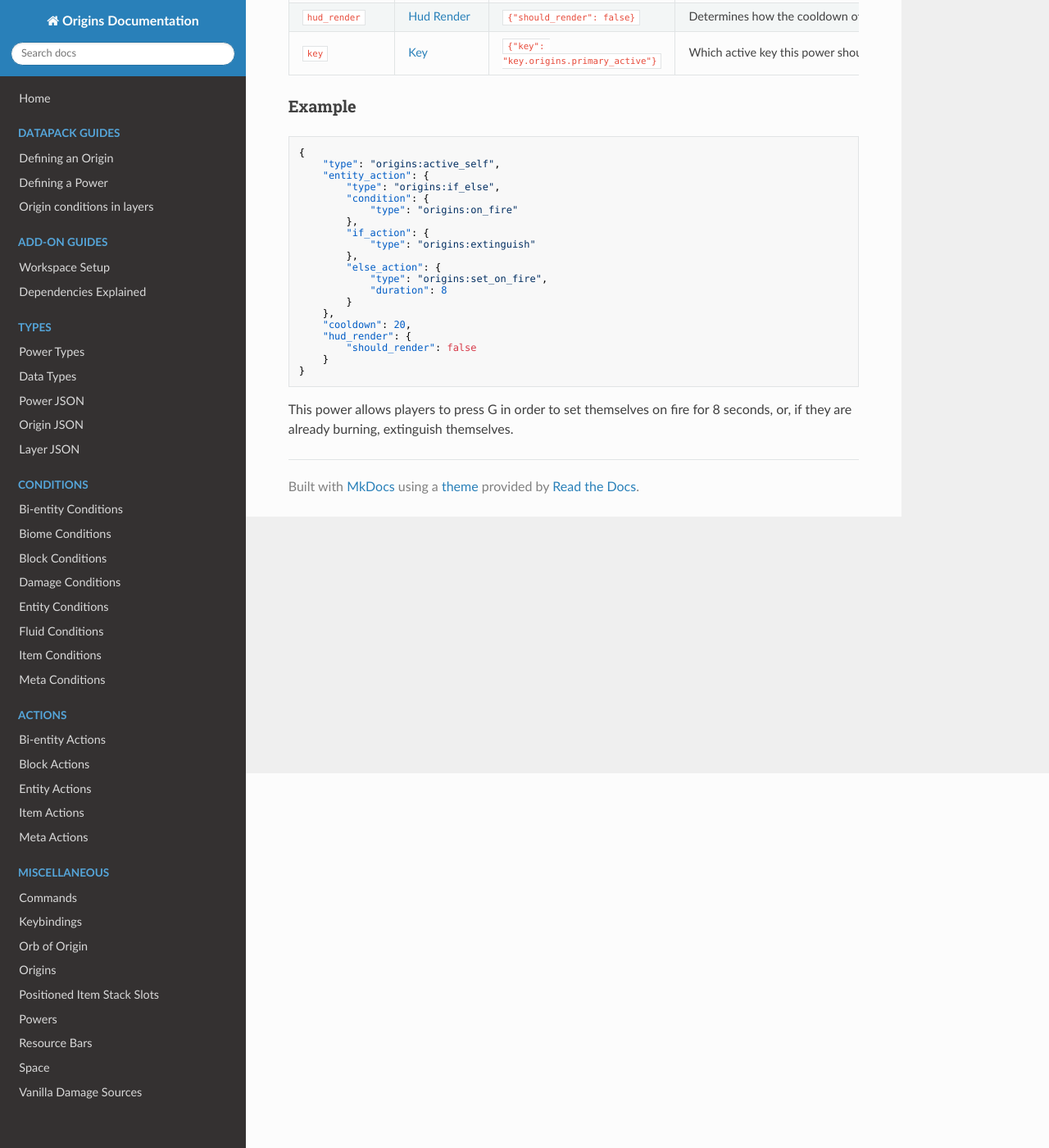
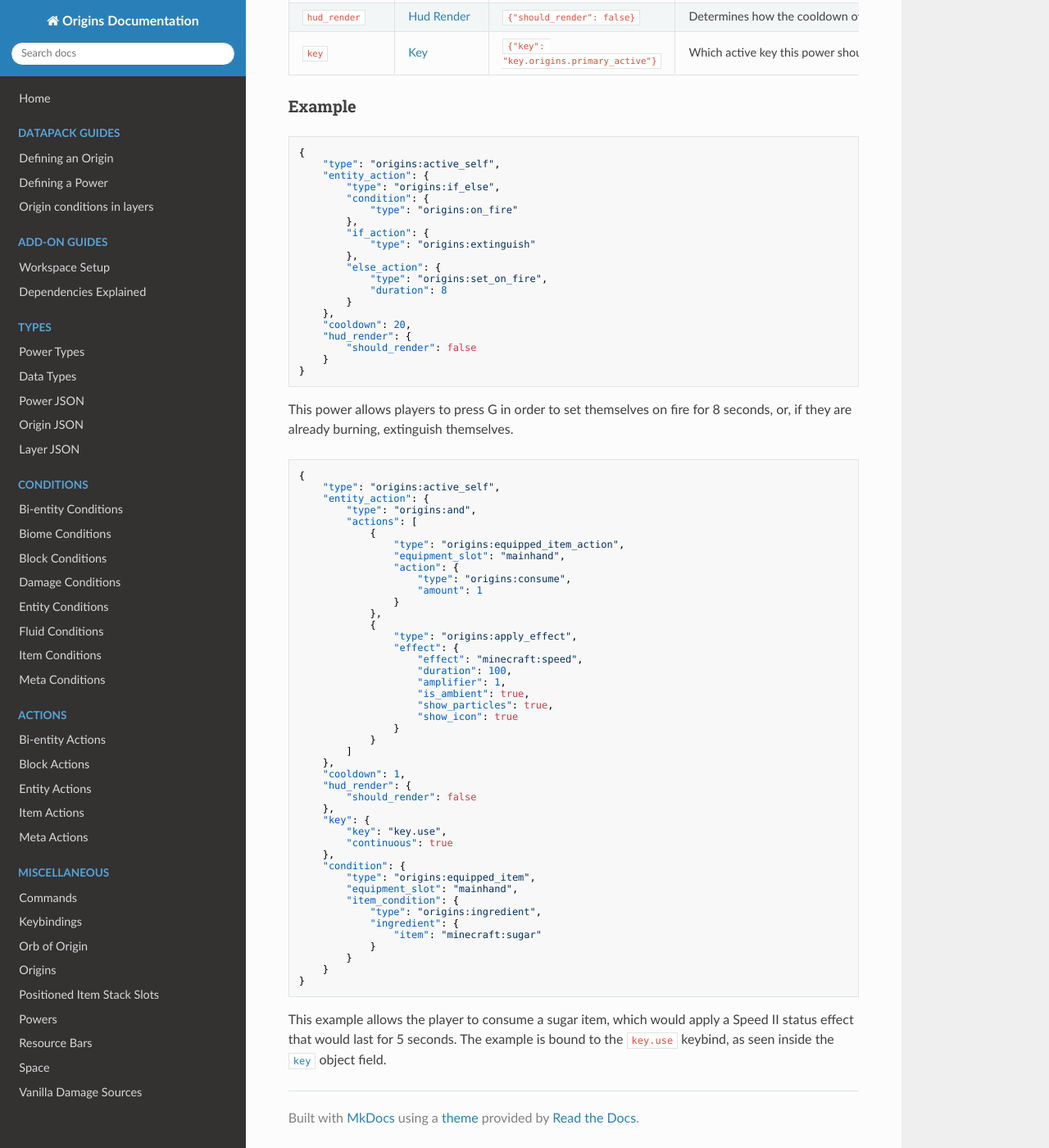
Before and after one commit to apace100/origins-docs, an MkDocs documentation site: the page built from docs/power_types/active_self.md, in a window 1280 px wide and 1400 px high, scrolled down 457 px. Shown: the whole window at 82% size. Built offline with MkDocs 1.6.1, drawn with Linux system fonts in a browser that asks for light colours; nearby versions of some CDN libraries.

Commit message:
Updated `active_self.md` Added a new example that shows off how one would assign a keybind

````diff
--- a/docs/power_types/active_self.md
+++ b/docs/power_types/active_self.md
@@ -43,4 +43,56 @@ Field  | Type | Default | Description
   	}
 }
 ```
+
 This power allows players to press G in order to set themselves on fire for 8 seconds, or, if they are already burning, extinguish themselves.
+<br>
+
+```json
+{
+	"type": "origins:active_self",
+	"entity_action": {
+		"type": "origins:and",
+		"actions": [
+			{
+				"type": "origins:equipped_item_action",
+				"equipment_slot": "mainhand",
+				"action": {
+					"type": "origins:consume",
+					"amount": 1
+				}
+			},
+			{
+				"type": "origins:apply_effect",
+				"effect": {
+					"effect": "minecraft:speed",
+					"duration": 100,
+					"amplifier": 1,
+					"is_ambient": true,
+					"show_particles": true,
+					"show_icon": true
+				}
+			}
+		]
+	},
+	"cooldown": 1,
+	"hud_render": {
+		"should_render": false
+	},
+	"key": {
+		"key": "key.use",
+		"continuous": true
+	},
+	"condition": {
+		"type": "origins:equipped_item",
+		"equipment_slot": "mainhand",
+		"item_condition": {
+			"type": "origins:ingredient",
+			"ingredient": {
+				"item": "minecraft:sugar"
+			}
+		}
+	}
+}
+```
+
+This example allows the player to consume a sugar item, which would apply a Speed II status effect that would last for 5 seconds. The example is bound to the `key.use` keybind, as seen inside the [`key`](../data_types/key.md) object field.
````
